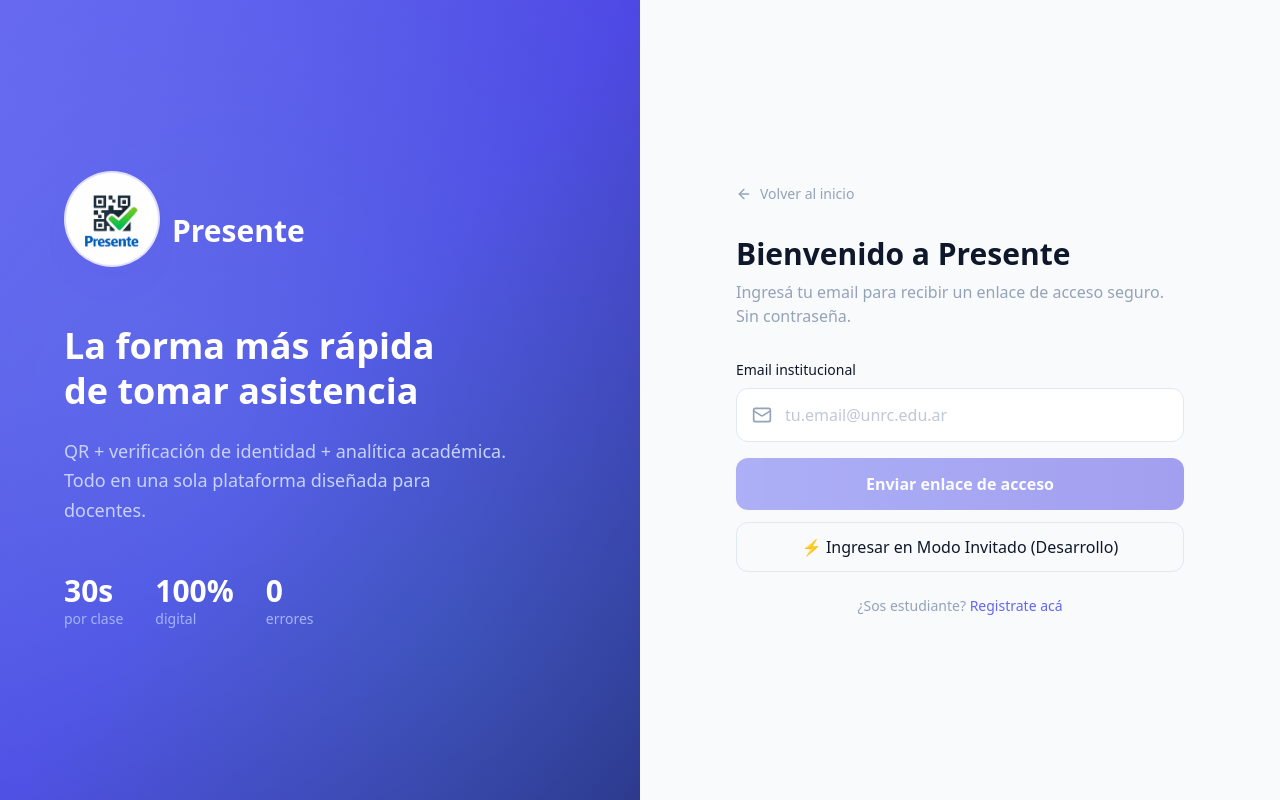
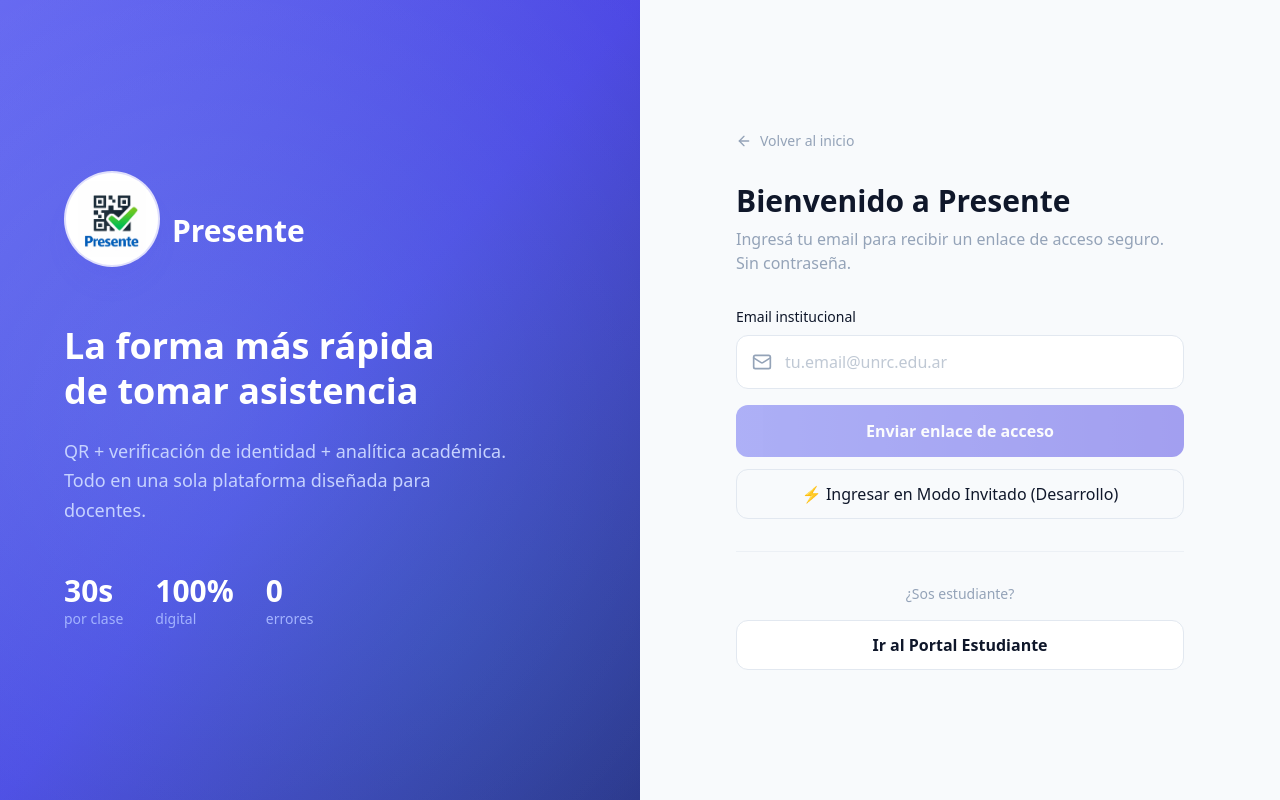
Before and after one commit to SBELENG/Presente-App, a Next.js app: page /login in a window 1280 px wide. Built offline with nearby package versions, Linux system fonts and the light colour scheme; no server answers.

Commit message:
Enhance Student Portal discovery and connect QR attendance flow to dashboard

```diff
--- a/src/app/asistencia/[claseId]/page.js
+++ b/src/app/asistencia/[claseId]/page.js
@@ -11,6 +11,7 @@
   ArrowRight
 } from 'lucide-react'
 import { useRouter } from 'next/navigation'
+import Link from 'next/link'
 import Script from 'next/script'
 
 export default function AsistenciaPublicaPage({ params }) {
@@ -244,9 +245,17 @@
             <p className="text-muted text-lg mb-4 leading-relaxed">
               Tu asistencia en <strong className="text-foreground">{catedra?.nombre}</strong> ha sido verificada con éxito.
             </p>
-            <div className="text-sm text-muted bg-background py-3 px-4 rounded-xl inline-block">
+            <div className="text-sm text-muted bg-background py-3 px-4 rounded-xl inline-block mb-8">
               {new Date().toLocaleTimeString([], { hour: '2-digit', minute: '2-digit' })}hs · {new Date().toLocaleDateString('es-AR')}
             </div>
+
+            <Link
+              href={`/alumno/${dni}`}
+              className="w-full py-4 bg-foreground text-background font-bold rounded-2xl hover:opacity-90 transition-all flex items-center justify-center gap-2 group"
+            >
+              Ver mi Estado Académico
+              <ArrowRight className="w-5 h-5 group-hover:translate-x-1 transition-transform" />
+            </Link>
           </div>
         )}
 
@@ -260,10 +269,18 @@
             <p className="text-muted mb-6 leading-relaxed">
               Tu DNI no se encuentra en el listado oficial de <strong className="text-foreground">{catedra?.nombre}</strong> todavía.
             </p>
-            <div className="p-4 bg-warning/5 border border-warning/20 rounded-2xl text-sm text-warning/90 text-left">
+            <div className="p-4 bg-warning/5 border border-warning/20 rounded-2xl text-sm text-warning/90 text-left mb-8">
               <p className="font-bold mb-1">No te preocupes:</p>
               Tu asistencia quedó registrada como <strong>pendiente</strong>. Se validará automáticamente cuando el docente cargue el listado definitivo de la cátedra.
             </div>
+
+            <Link
+              href={`/alumno/${dni}`}
+              className="w-full py-4 bg-foreground text-background font-bold rounded-2xl hover:opacity-90 transition-all flex items-center justify-center gap-2 group"
+            >
+              Ver mi Estado Académico
+              <ArrowRight className="w-5 h-5 group-hover:translate-x-1 transition-transform" />
+            </Link>
           </div>
         )}
 
--- a/src/app/login/page.js
+++ b/src/app/login/page.js
@@ -159,16 +159,14 @@
                 </div>
               </form>
 
-              <div className="mt-6 text-center">
-                <p className="text-sm text-muted">
-                  ¿Sos estudiante?{' '}
-                  <Link
-                    href="/registro"
-                    className="text-primary hover:text-primary-dark font-medium"
-                  >
-                    Registrate acá
-                  </Link>
-                </p>
+              <div className="mt-8 text-center pt-8 border-t border-border/50">
+                <p className="text-sm text-muted font-medium mb-4">¿Sos estudiante?</p>
+                <Link
+                  href="/alumno"
+                  className="w-full py-3 bg-surface border border-border text-foreground font-bold rounded-xl hover:border-primary/50 hover:bg-primary/5 transition-all flex items-center justify-center gap-2"
+                >
+                  Ir al Portal Estudiante
+                </Link>
               </div>
             </>
           ) : (
--- a/src/app/page.js
+++ b/src/app/page.js
@@ -24,10 +24,17 @@
           </div>
           <div className="hidden md:flex items-center gap-3">
             <Link
+              href="/alumno"
+              className="px-4 py-2 text-sm font-bold text-muted hover:text-foreground transition-colors"
+            >
+              Portal Estudiante
+            </Link>
+            <div className="w-px h-5 bg-border mx-1" />
+            <Link
               href="/login"
               className="px-4 py-2 text-sm font-medium text-foreground hover:text-primary transition-colors"
             >
-              Iniciar sesión
+              Acceso Docentes
             </Link>
             <Link
               href="/login"
```
